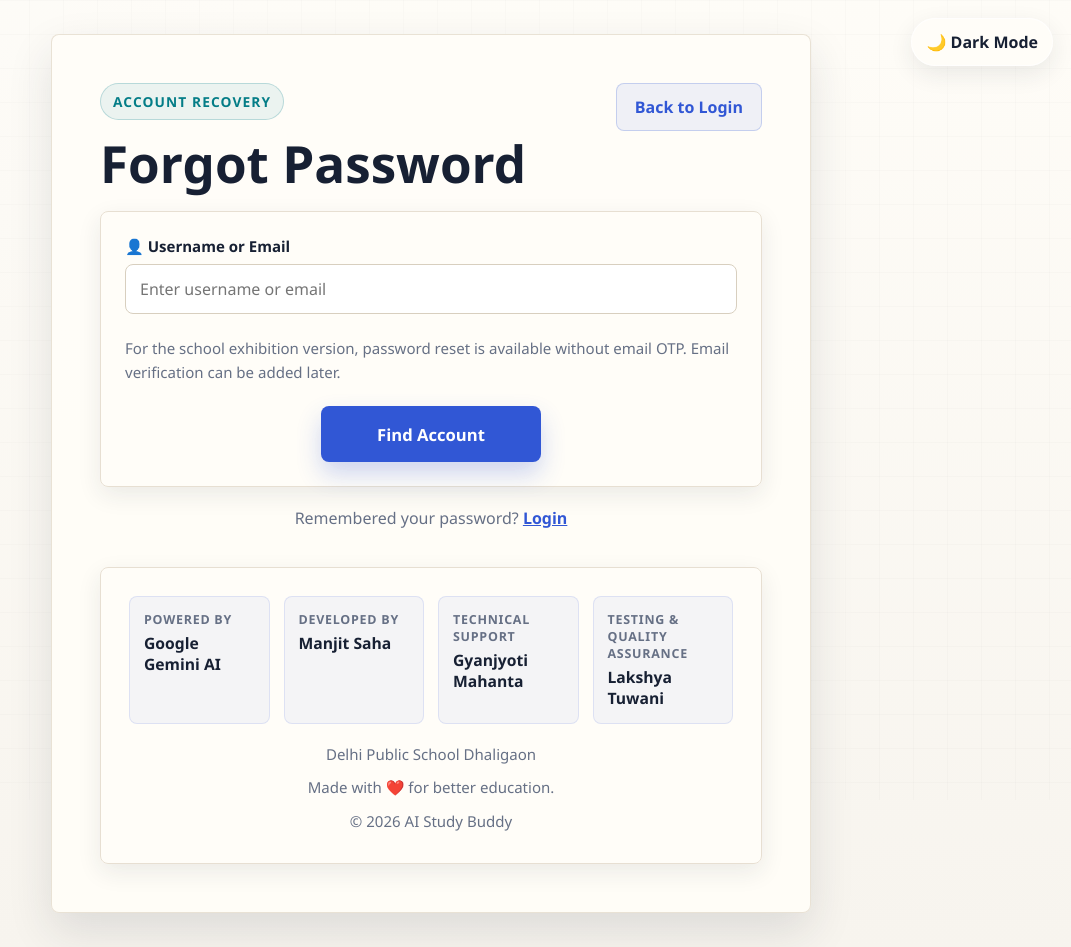
After one commit to manjitsahacoder/AI-Study-Buddy, a Flask app: page /forgot-password in a window 1280 px wide. The commit adds this page. Shown: the whole page, without its empty margins (209-1280 px from the left). Run offline with Flask 3, Linux system fonts and the light colour scheme.

Commit message:
Add forgot password reset flow

```diff
--- a/app.py
+++ b/app.py
@@ -254,6 +254,31 @@ def create_user(full_name, username, email, student_class, password):
             ),
         )
         connection.commit()
+
+
+def update_user_password(user_id, password):
+    init_users_db()
+    with closing(get_db_connection()) as connection:
+        connection.execute(
+            """
+            UPDATE users
+            SET password_hash = ?
+            WHERE id = ?
+            """,
+            (generate_password_hash(password), user_id),
+        )
+        connection.commit()
+
+
+def validate_new_password(password, confirm_password):
+    errors = []
+    if not password:
+        errors.append("New password is required.")
+    elif len(password) < 8:
+        errors.append("Password must be at least 8 characters long.")
+    if password != confirm_password:
+        errors.append("Passwords do not match.")
+    return errors
 
 
 def current_user():
@@ -1915,6 +1940,66 @@ def login():
     return render_template("login.html", identifier="")
 
 
+@app.route("/forgot-password", methods=["GET", "POST"])
+def forgot_password():
+    if request.method == "GET":
+        session.pop("password_reset_user_id", None)
+        return render_template("forgot_password.html", identifier="", reset_step=False)
+
+    action = request.form.get("action", "find_account")
+    if action == "find_account":
+        identifier = request.form.get("identifier", "").strip()
+        if not identifier:
+            flash("Please enter your username or email address.", "error")
+            return render_template("forgot_password.html", identifier=identifier, reset_step=False), 400
+
+        account = get_user_by_username_or_email(identifier)
+        if not account:
+            flash("We could not find an account with that username or email.", "error")
+            return render_template("forgot_password.html", identifier=identifier, reset_step=False), 404
+
+        # Future email verification or OTP checks can be inserted before enabling this step.
+        session["password_reset_user_id"] = account["id"]
+        return render_template(
+            "forgot_password.html",
+            identifier=identifier,
+            reset_step=True,
+            account=account,
+        )
+
+    if action == "reset_password":
+        reset_user_id = session.get("password_reset_user_id")
+        if not reset_user_id:
+            flash("Please confirm your username or email before resetting the password.", "error")
+            return render_template("forgot_password.html", identifier="", reset_step=False), 400
+
+        account = get_user_by_id(reset_user_id)
+        if not account:
+            session.pop("password_reset_user_id", None)
+            flash("We could not find that account. Please try again.", "error")
+            return render_template("forgot_password.html", identifier="", reset_step=False), 404
+
+        password = request.form.get("password", "")
+        confirm_password = request.form.get("confirm_password", "")
+        errors = validate_new_password(password, confirm_password)
+        if errors:
+            for error in errors:
+                flash(error, "error")
+            return render_template(
+                "forgot_password.html",
+                identifier=account["username"],
+                reset_step=True,
+                account=account,
+            ), 400
+
+        update_user_password(account["id"], password)
+        session.pop("password_reset_user_id", None)
+        flash("Your password has been reset successfully. Please log in with your new password.", "success")
+        return redirect(url_for("login"))
+
+    abort(400, description="Invalid password reset request.")
+
+
 @app.route("/logout")
 def logout():
     session.clear()
--- a/static/style.css
+++ b/static/style.css
@@ -1289,6 +1289,55 @@ button:hover,
 .auth-switch a {
     color: var(--primary);
     font-weight: 800;
+}
+
+.forgot-password-link {
+    display: inline-flex;
+    align-self: center;
+    justify-content: center;
+    margin-top: 4px;
+    color: var(--primary);
+    font-weight: 900;
+}
+
+.forgot-password-link:hover {
+    color: var(--primary-dark);
+}
+
+.auth-helper-text {
+    margin: 0;
+    color: var(--muted);
+    font-size: 0.94rem;
+    line-height: 1.6;
+}
+
+.password-reset-summary {
+    display: grid;
+    gap: 6px;
+    margin-bottom: 18px;
+    padding: 18px;
+    border: 1px solid rgba(31, 122, 77, 0.22);
+    border-radius: 8px;
+    background: rgba(31, 122, 77, 0.08);
+    box-shadow: var(--soft-shadow);
+}
+
+.password-reset-summary span {
+    color: var(--green);
+    font-size: 0.8rem;
+    font-weight: 900;
+    letter-spacing: 0.06em;
+    text-transform: uppercase;
+}
+
+.password-reset-summary strong {
+    color: var(--ink);
+    font-size: 1.18rem;
+}
+
+.password-reset-summary p {
+    margin: 0;
+    color: var(--muted);
 }
 
 .profile-card {
@@ -2813,6 +2862,14 @@ footer p {
     background: rgba(240, 179, 95, 0.12);
 }
 
+.dark-mode .password-reset-summary {
+    background: rgba(31, 122, 77, 0.12);
+}
+
+.dark-mode .password-reset-summary strong {
+    color: var(--ink);
+}
+
 .dark-mode .evaluation-card,
 .dark-mode .answer-grid div,
 .dark-mode .feedback-box,
--- /dev/null
+++ b/templates/forgot_password.html
@@ -0,0 +1,107 @@
+<!DOCTYPE html>
+<html lang="en">
+<head>
+    <meta charset="utf-8">
+    <meta name="viewport" content="width=device-width, initial-scale=1">
+    <title>Forgot Password - AI Study Buddy</title>
+    <link rel="stylesheet" href="{{ url_for('static', filename='style.css') }}">
+</head>
+
+<body class="auth-page">
+<button id="theme-toggle" onclick="toggleTheme()">
+    &#127769; Dark Mode
+</button>
+
+<main class="learn-container auth-container">
+    <div class="auth-header-row">
+        <div>
+            <span class="eyebrow">Account Recovery</span>
+            <h1>Forgot Password</h1>
+        </div>
+        <a class="button-link secondary-link" href="{{ url_for('login') }}">Back to Login</a>
+    </div>
+
+    {% include 'components/flash_messages.html' %}
+
+    {% if reset_step %}
+    <div class="password-reset-summary">
+        <span>&#128100; Account Found</span>
+        <strong>{{ account.full_name }}</strong>
+        <p>Username: {{ account.username }} | Email: {{ account.email }}</p>
+    </div>
+
+    <form class="study-form auth-form" action="{{ url_for('forgot_password') }}" method="POST">
+        <input type="hidden" name="action" value="reset_password">
+
+        <div class="form-field">
+            <label for="password">&#128274; New Password</label>
+            <input
+                id="password"
+                type="password"
+                name="password"
+                placeholder="Enter new password"
+                required
+                minlength="8"
+                autocomplete="new-password"
+            >
+        </div>
+
+        <div class="form-field">
+            <label for="confirm_password">&#128274; Confirm New Password</label>
+            <input
+                id="confirm_password"
+                type="password"
+                name="confirm_password"
+                placeholder="Confirm new password"
+                required
+                minlength="8"
+                autocomplete="new-password"
+            >
+        </div>
+
+        <p class="auth-helper-text">Use at least 8 characters. Your new password will be stored securely with password hashing.</p>
+
+        <button type="submit">Reset Password</button>
+    </form>
+    {% else %}
+    <form class="study-form auth-form" action="{{ url_for('forgot_password') }}" method="POST">
+        <input type="hidden" name="action" value="find_account">
+
+        <div class="form-field">
+            <label for="identifier">&#128100; Username or Email</label>
+            <input
+                id="identifier"
+                type="text"
+                name="identifier"
+                value="{{ identifier }}"
+                placeholder="Enter username or email"
+                required
+                autocomplete="username"
+            >
+        </div>
+
+        <p class="auth-helper-text">For the school exhibition version, password reset is available without email OTP. Email verification can be added later.</p>
+
+        <button type="submit">Find Account</button>
+    </form>
+    {% endif %}
+
+    <p class="auth-switch">Remembered your password? <a href="{{ url_for('login') }}">Login</a></p>
+
+    {% include 'components/footer.html' %}
+</main>
+
+<script>
+function toggleTheme() {
+    document.body.classList.toggle("dark-mode");
+
+    let btn = document.getElementById("theme-toggle");
+    if (document.body.classList.contains("dark-mode")) {
+        btn.innerHTML = "&#9728;&#65039; Light Mode";
+    } else {
+        btn.innerHTML = "&#127769; Dark Mode";
+    }
+}
+</script>
+</body>
+</html>
--- a/templates/login.html
+++ b/templates/login.html
@@ -50,6 +50,7 @@
         </div>
 
         <button type="submit">Login</button>
+        <a class="forgot-password-link" href="{{ url_for('forgot_password') }}">Forgot Password?</a>
     </form>
 
     <p class="auth-switch">New to AI Study Buddy? <a href="{{ url_for('register') }}">Create an account</a></p>
```
Also changed, not shown: test_app.py (+121 -0 lines).
